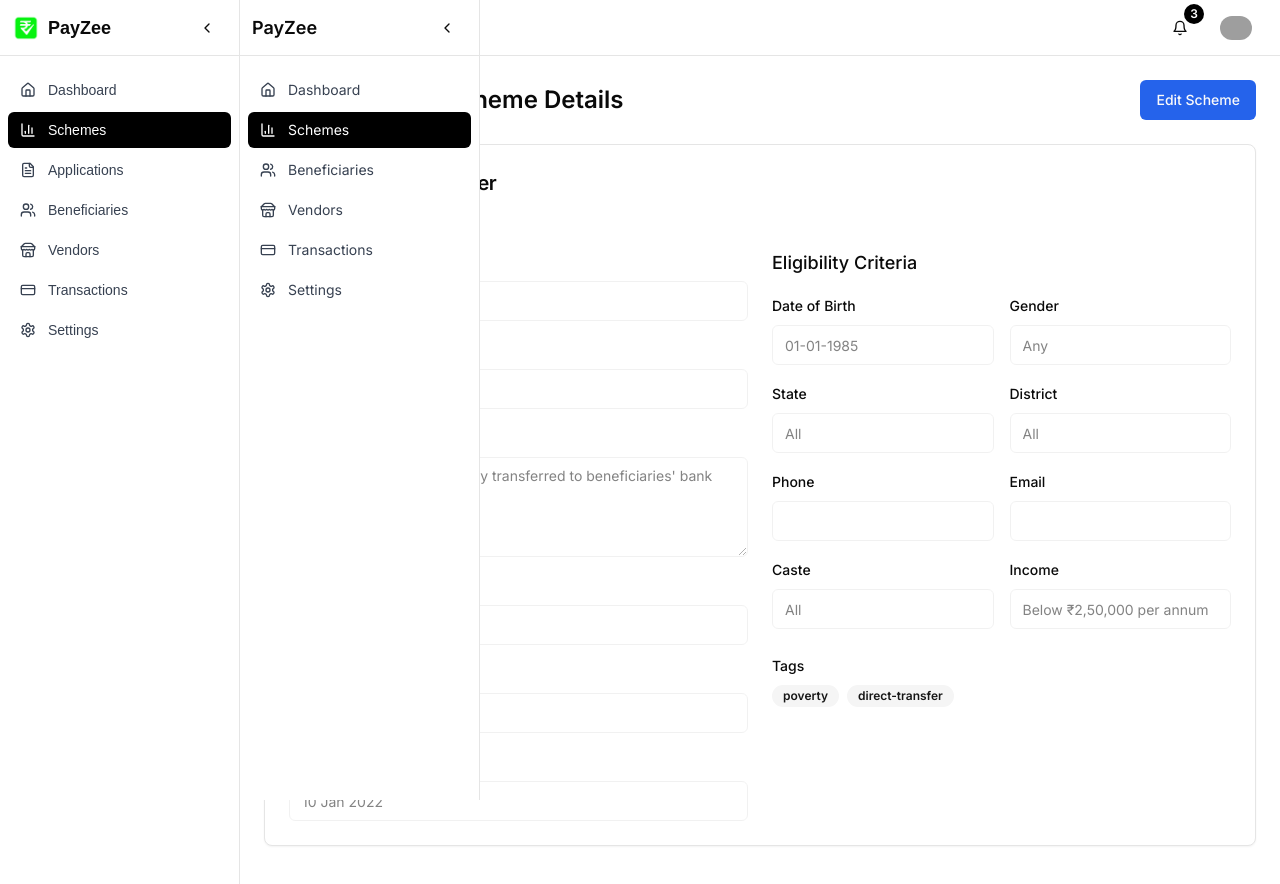
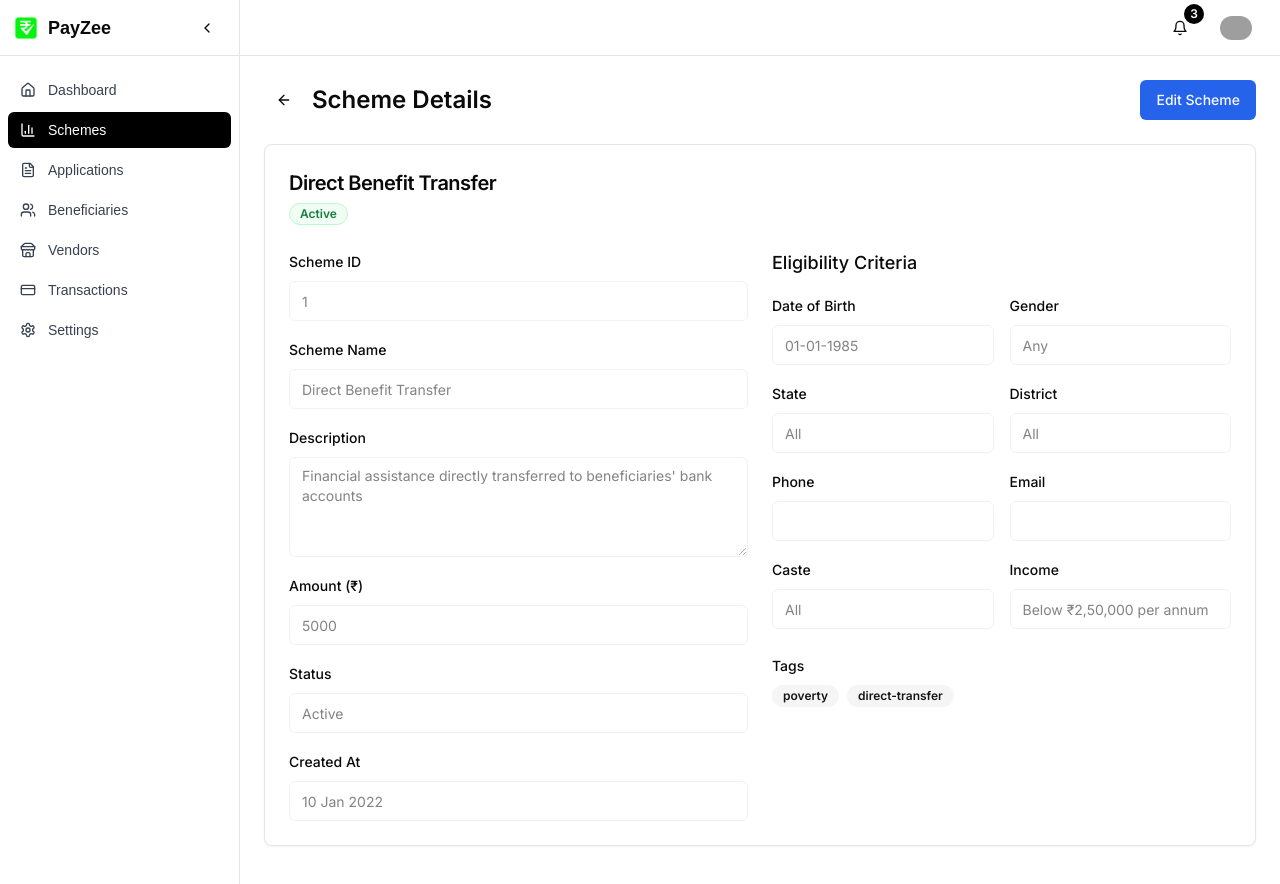
Before and after one commit to alfiyafatima09/payzee_website, a Next.js app: page /schemes/1 in a window 1280 px wide. Shown: the top 884 px of the page. Built offline with nearby package versions, Linux system fonts and the light colour scheme; grey boxes are pictures that could not be loaded.

Commit message:
fix: sidebar for scheme/[id]

```diff
--- a/app/schemes/[id]/page.tsx
+++ b/app/schemes/[id]/page.tsx
@@ -405,104 +405,6 @@ export default function SchemeDetailsPage() {
 
   return (
     <div className={`${inter.className} flex min-h-screen bg-white`}>
-      {/* Sidebar for desktop */}
-      <aside
-        className={`fixed inset-y-0 z-20 flex h-full flex-col border-r bg-white transition-all duration-300 ${
-          isCollapsed ? 'w-[70px]' : 'w-[240px]'
-        } hidden md:flex`}
-      >
-        <div className="flex h-14 items-center border-b px-3">
-          <div
-            className={`flex items-center gap-2 ${isCollapsed ? 'w-full justify-center' : ''}`}
-          >
-            {!isCollapsed && (
-              <span className="text-lg font-semibold">PayZee</span>
-            )}
-            {isCollapsed && <span className="text-lg font-bold">PZ</span>}
-          </div>
-          <Button
-            variant="ghost"
-            size="icon"
-            className={`ml-auto ${isCollapsed ? 'hidden' : ''}`}
-            onClick={() => setIsCollapsed(true)}
-          >
-            <ChevronLeft className="h-4 w-4" />
-            <span className="sr-only">Collapse sidebar</span>
-          </Button>
-          <Button
-            variant="ghost"
-            size="icon"
-            className={`ml-auto ${!isCollapsed ? 'hidden' : ''}`}
-            onClick={() => setIsCollapsed(false)}
-          >
-            <ChevronRight className="h-4 w-4" />
-            <span className="sr-only">Expand sidebar</span>
-          </Button>
-        </div>
-        <nav className="flex-1 overflow-auto py-4">
-          <ul className="grid gap-1 px-2">
-            {sidebarItems.map((item) => (
-              <li key={item.name}>
-                <Link
-                  href={item.href}
-                  className={`flex items-center gap-3 rounded-md px-3 py-2 text-sm transition-colors ${
-                    item.active
-                      ? 'bg-black text-white'
-                      : 'text-gray-700 hover:bg-gray-100'
-                  }`}
-                >
-                  <item.icon
-                    className={`h-4 w-4 ${isCollapsed ? 'mx-auto' : ''}`}
-                  />
-                  {!isCollapsed && <span>{item.name}</span>}
-                  {isCollapsed && <span className="sr-only">{item.name}</span>}
-                </Link>
-              </li>
-            ))}
-          </ul>
-        </nav>
-      </aside>
-
-      {/* Mobile sidebar */}
-      <Sheet open={isMobileOpen} onOpenChange={setIsMobileOpen}>
-        <SheetContent side="left" className="w-[240px] p-0">
-          <div className="flex h-14 items-center border-b px-3">
-            <div className="flex items-center gap-2">
-              <span className="text-lg font-semibold">PayZee</span>
-            </div>
-            <Button
-              variant="ghost"
-              size="icon"
-              className="ml-auto"
-              onClick={() => setIsMobileOpen(false)}
-            >
-              <X className="h-4 w-4" />
-              <span className="sr-only">Close sidebar</span>
-            </Button>
-          </div>
-          <nav className="flex-1 overflow-auto py-4">
-            <ul className="grid gap-1 px-2">
-              {sidebarItems.map((item) => (
-                <li key={item.name}>
-                  <Link
-                    href={item.href}
-                    className={`flex items-center gap-3 rounded-md px-3 py-2 text-sm transition-colors ${
-                      item.active
-                        ? 'bg-black text-white'
-                        : 'text-gray-700 hover:bg-gray-100'
-                    }`}
-                    onClick={() => setIsMobileOpen(false)}
-                  >
-                    <item.icon className="h-4 w-4" />
-                    <span>{item.name}</span>
-                  </Link>
-                </li>
-              ))}
-            </ul>
-          </nav>
-        </SheetContent>
-      </Sheet>
-
       {/* Main content */}
       <div className={`flex-1 transition-all duration-300`}>
         {/* Top navbar */}
@@ -562,8 +464,7 @@ export default function SchemeDetailsPage() {
                 size="sm"
                 onClick={() => router.push('/schemes')}
               >
-                <ArrowLeft className="mr-2 h-4 w-4" />
-                Back to Schemes
+                <ArrowLeft className="h-4 w-4" />
               </Button>
               <h1 className="text-2xl font-semibold">
                 {isEditing ? 'Edit Scheme' : 'Scheme Details'}
```
